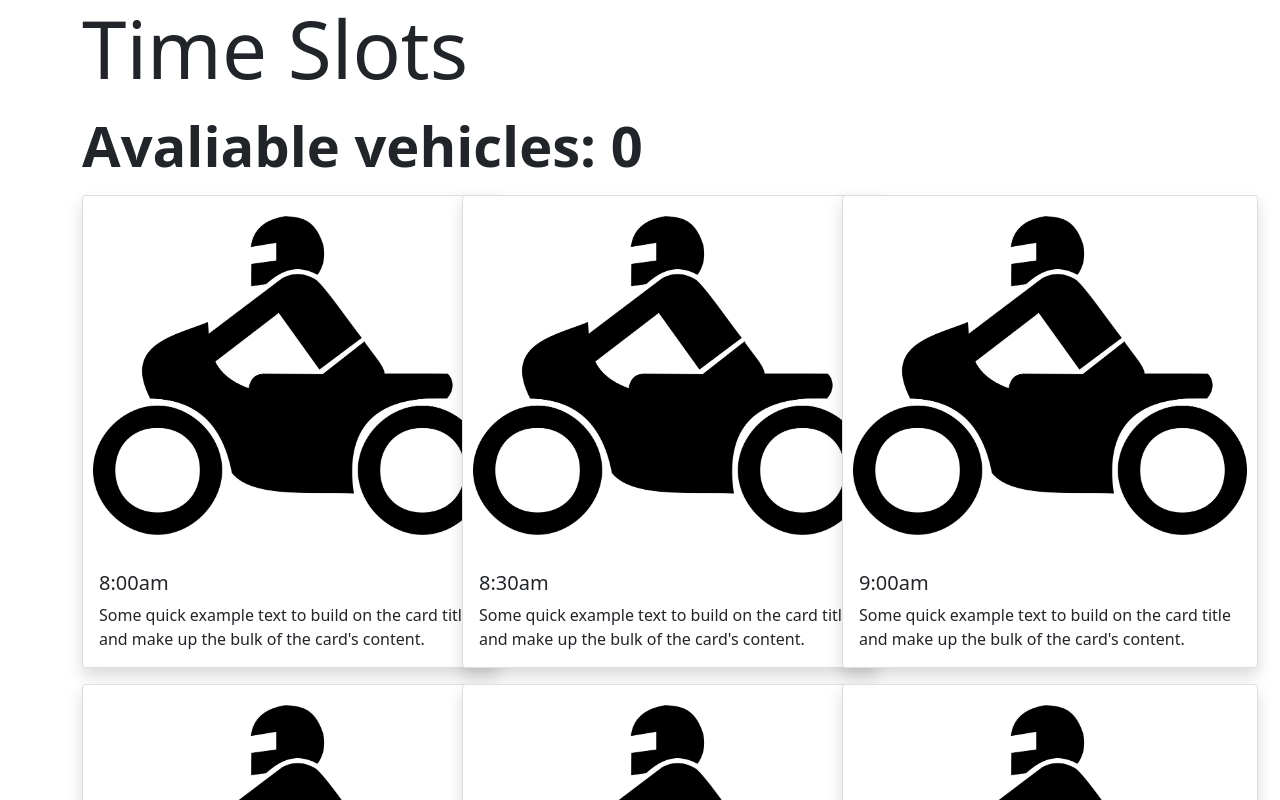
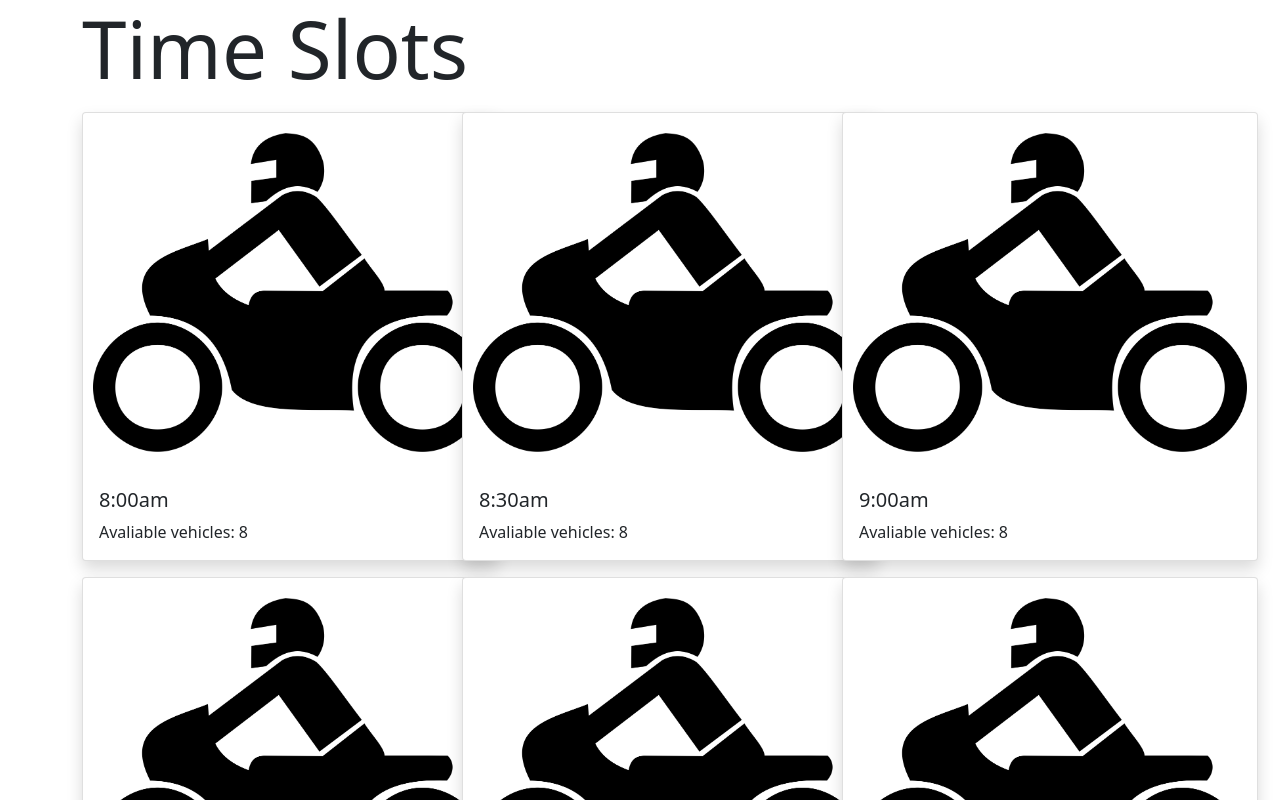
Before and after one commit to RobertSepulveda1995/tramos-horarios, a JavaScript app: page / in a window 1280 px wide. Shown: the top 800 px of the page. Built offline with nearby package versions, Linux system fonts and the light colour scheme; the HTML template or start-up script is replaced by a standard one.

Commit message:
transform the card with JSON data into a component

```diff
--- a/src/App.js
+++ b/src/App.js
@@ -1,40 +1,23 @@
+import TimeSlotsCard from './Components/TimeSlotsCard';
 import 'bootstrap/dist/css/bootstrap.min.css';
-import deliveryGuy from './assets/DeliveryGuy.png';
 import { Container, Row, Col, Card } from 'react-bootstrap';
 import { timeSlots } from './utils/timeSlots';
 
 import './App.css';
 const App = () => {
+  console.log(...timeSlots);
   return (
     <>
       <Container>
         <p className="display-1 title">Time Slots</p>
 
-        <p className="display-4 vehicles">Avaliable vehicles: 0</p>
         <Row>
           {timeSlots.map((value) => (
             <Col md="4" key={value.id}>
-              <Card
-                style={{
-                  width: '26rem',
-
-                  marginBottom: '1rem',
-                }}
-                className="shadow rounded"
-              >
-                <Card.Img
-                  style={{ padding: '20px 10px 20px 10px' }}
-                  variant="top"
-                  src={deliveryGuy}
-                />
-                <Card.Body>
-                  <Card.Title>{value.time}</Card.Title>
-                  <Card.Text>
-                    Some quick example text to build on the card title and make
-                    up the bulk of the card's content.
-                  </Card.Text>
-                </Card.Body>
-              </Card>
+              <TimeSlotsCard
+                time={value.time}
+                motorcycles={value.motorcycles}
+              />
             </Col>
           ))}
         </Row>
--- /dev/null
+++ b/src/Components/TimeSlotsCard.js
@@ -0,0 +1,28 @@
+import { Card } from 'react-bootstrap';
+import deliveryGuy from '../assets/DeliveryGuy.png';
+const TimeSlotsCard = ({ time, motorcycles }) => {
+  return (
+    <>
+      <Card
+        style={{
+          width: '26rem',
+
+          marginBottom: '1rem',
+        }}
+        className="shadow rounded"
+      >
+        <Card.Img
+          style={{ padding: '20px 10px 20px 10px' }}
+          variant="top"
+          src={deliveryGuy}
+        />
+        <Card.Body>
+          <Card.Title>{time}</Card.Title>
+          <Card.Text>Avaliable vehicles: {motorcycles}</Card.Text>
+        </Card.Body>
+      </Card>
+    </>
+  );
+};
+
+export default TimeSlotsCard;
--- a/src/utils/timeSlots.js
+++ b/src/utils/timeSlots.js
@@ -1,103 +1,128 @@
 export const timeSlots = [{
         id: 0,
         time: '8:00am',
+        motorcycles: 8,
     },
     {
         id: 1,
         time: '8:30am',
+        motorcycles: 8,
     },
     {
         id: 2,
         time: '9:00am',
+        motorcycles: 8,
     },
     {
         id: 3,
         time: '9:30am',
+        motorcycles: 8,
     },
     {
         id: 4,
         time: '10:00am',
+        motorcycles: 8,
     },
     {
         id: 5,
         time: '10:30am',
+        motorcycles: 8,
     },
     {
         id: 6,
         time: '11:00am',
+        motorcycles: 8,
     },
     {
         id: 7,
         time: '11:30am',
+        motorcycles: 8,
     },
     {
         id: 8,
         time: '12:00pm',
+        motorcycles: 8,
     },
     {
         id: 9,
         time: '12:30pm',
+        motorcycles: 8,
     },
     {
         id: 10,
         time: '13:00pm',
+        motorcycles: 8,
     },
     {
         id: 11,
         time: '13:30pm',
+        motorcycles: 8,
     },
     {
         id: 12,
         time: '14:00pm',
+        motorcycles: 8,
     },
     {
         id: 13,
         time: '14:30pm',
+        motorcycles: 8,
     },
     {
         id: 14,
         time: '15:00pm',
+        motorcycles: 8,
     },
     {
         id: 15,
         time: '15:30pm',
+        motorcycles: 8,
     },
     {
         id: 16,
         time: '16:00pm',
+        motorcycles: 8,
     },
     {
         id: 17,
         time: '16:30pm',
+        motorcycles: 8,
     },
 
     {
         id: 18,
         time: '17:00pm',
+        motorcycles: 8,
     },
 
     {
         id: 19,
         time: '17:30pm',
+        motorcycles: 8,
     },
     {
         id: 20,
         time: '18:00pm',
+        motorcycles: 8,
     },
     {
         id: 21,
         time: '18:30pm',
+        motorcycles: 8,
     },
     {
         id: 22,
         time: '19:00pm',
+        motorcycles: 8,
     },
     {
         id: 23,
         time: '19:30pm',
+        motorcycles: 8,
     },
     {
         id: 24,
         time: '20:00pm',
+        motorcycles: 8,
     },
 ];
```
